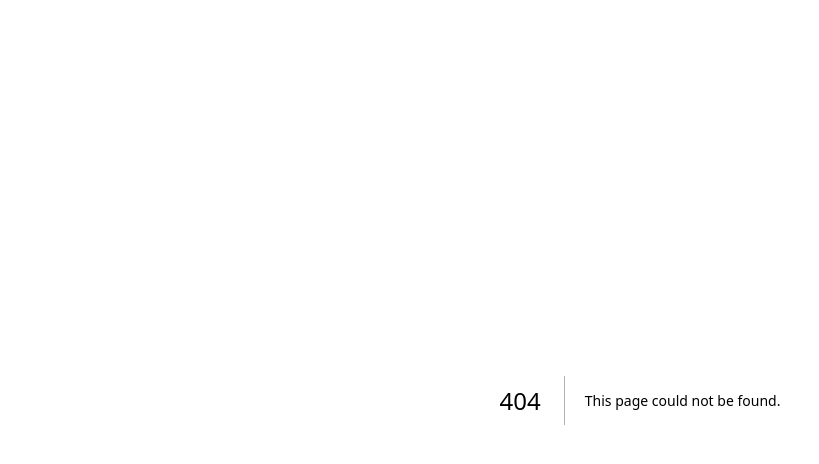
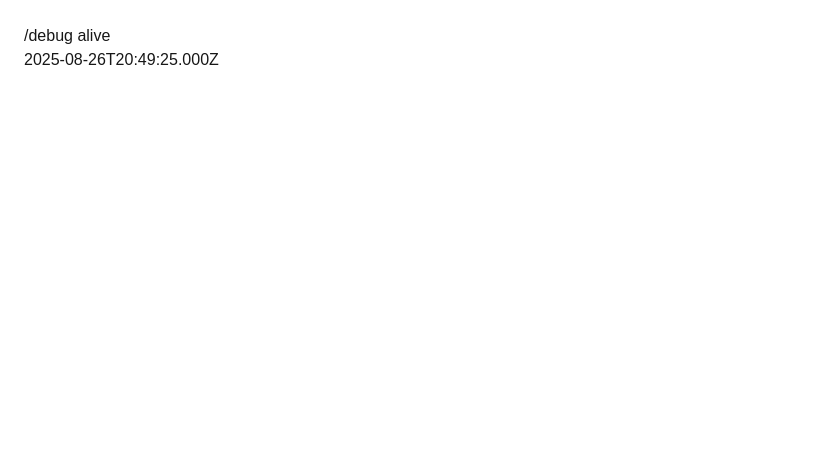
Before and after one commit to brianblack-ai/lead-engine, a Next.js app: page /debug in a window 1280 px wide. Before the commit this address had no page. Shown: the top 464 px of the page, without its empty margins (0-819 px from the left). Built offline with nearby package versions, Linux system fonts and the light colour scheme.

Commit message:
chore(debug): add /debug sanity page

```diff
--- /dev/null
+++ b/src/app/debug/page.tsx
@@ -0,0 +1,8 @@
+export default function Debug() {
+  return (
+    <main style={{padding:24,fontFamily:"sans-serif"}}>
+      <h1>/debug alive</h1>
+      <p>{new Date().toISOString()}</p>
+    </main>
+  );
+}
```
